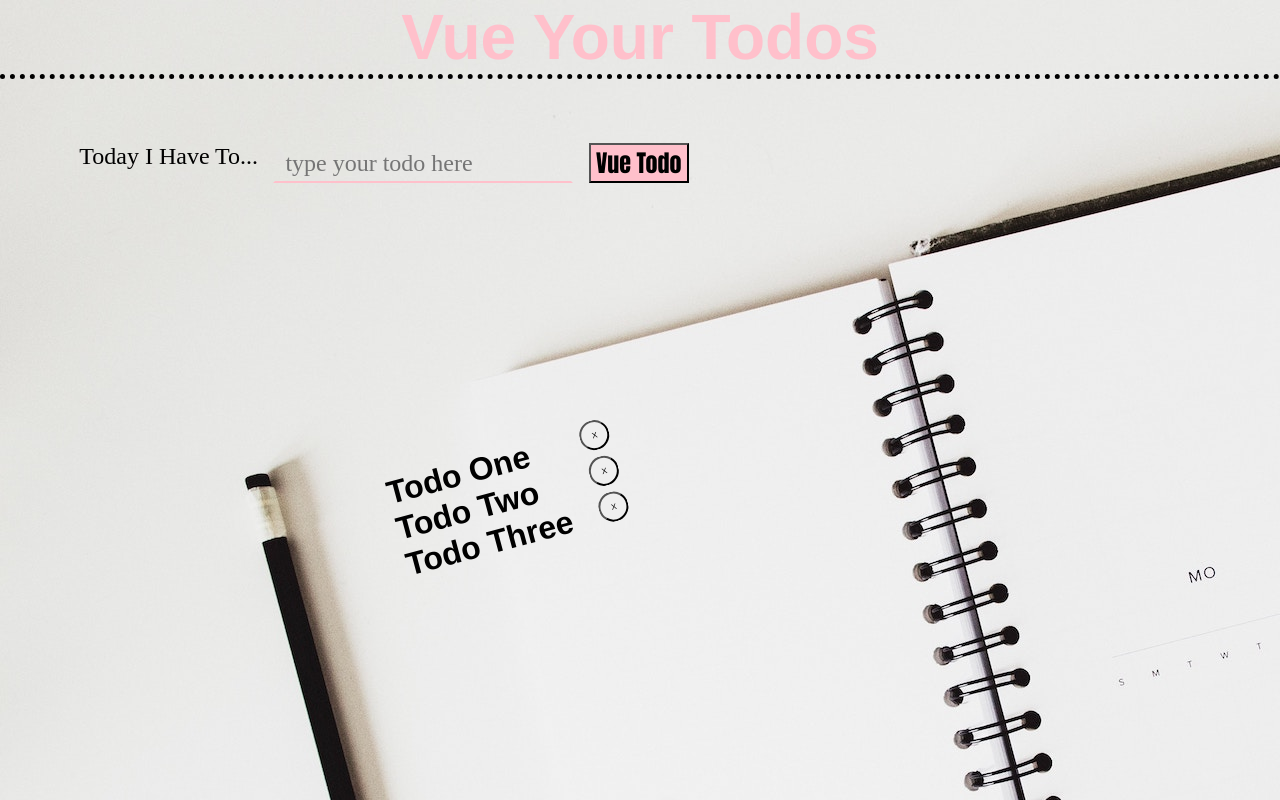
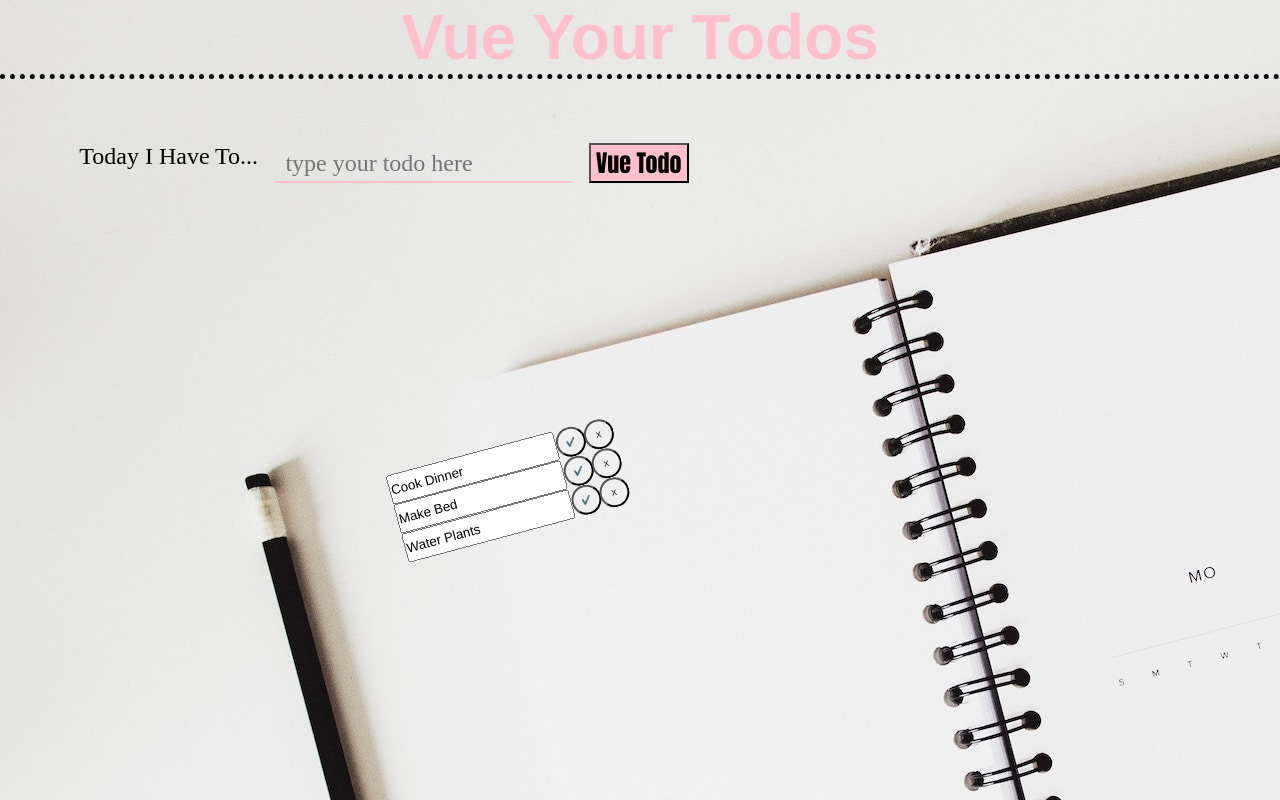
Before and after one commit to kalex19/Vue-Todo-List, a Vue app: page / in a window 1280 px wide. Built offline with nearby package versions, Linux system fonts and the light colour scheme; a web font is replaced by a local one.

Commit message:
added check button for line through

```diff
--- a/src/App.vue
+++ b/src/App.vue
@@ -23,17 +23,17 @@ export default {
       todos: [
         {
           id: 1,
-          text: "Todo One",
+          text: "Cook Dinner",
           completed: false
         },
         {
           id: 2,
-          text: "Todo Two",
+          text: "Make Bed",
           completed: false
         },
         {
           id: 3,
-          text: "Todo Three",
+          text: "Water Plants",
           completed: false
         }
       ]
--- a/src/components/Todo.vue
+++ b/src/components/Todo.vue
@@ -1,6 +1,7 @@
 <template>
-  <div class="todo" v-bind:class="{'isCompleted':completed}">
-    <h3 @click="$emit('line-through')">{{text}}</h3>
+  <div class="todo"  >
+    <input  v-bind:class="{'isCompleted':completed}" :value="text"/>
+    <button @click="$emit('line-through')" class="checkBtn">✔️</button>
     <button @click="$emit('del-todo')" class="deleteBtn">X</button>
   </div>
 </template>
@@ -20,14 +21,16 @@ export default {
 <style>
 
 .todo {
-  display: flex;
-  flex-wrap: wrap;
-  justify-content: space-between;
+  display: grid;
+  grid-template-columns: 75% 12.5% 12.5%;
+  justify-content: space-evenly;
+  text-align: left;
   width: 30%;
 }
 
 h3 {
   font-size: 2em;
+  outline: none;
 }
 
 .isCompleted {
@@ -35,7 +38,8 @@ h3 {
   text-decoration-color: pink;
 }
 
-.deleteBtn {
+.deleteBtn,
+.checkBtn {
   border-radius: 50%;
   height: 30px;
   width: 30px;
```
